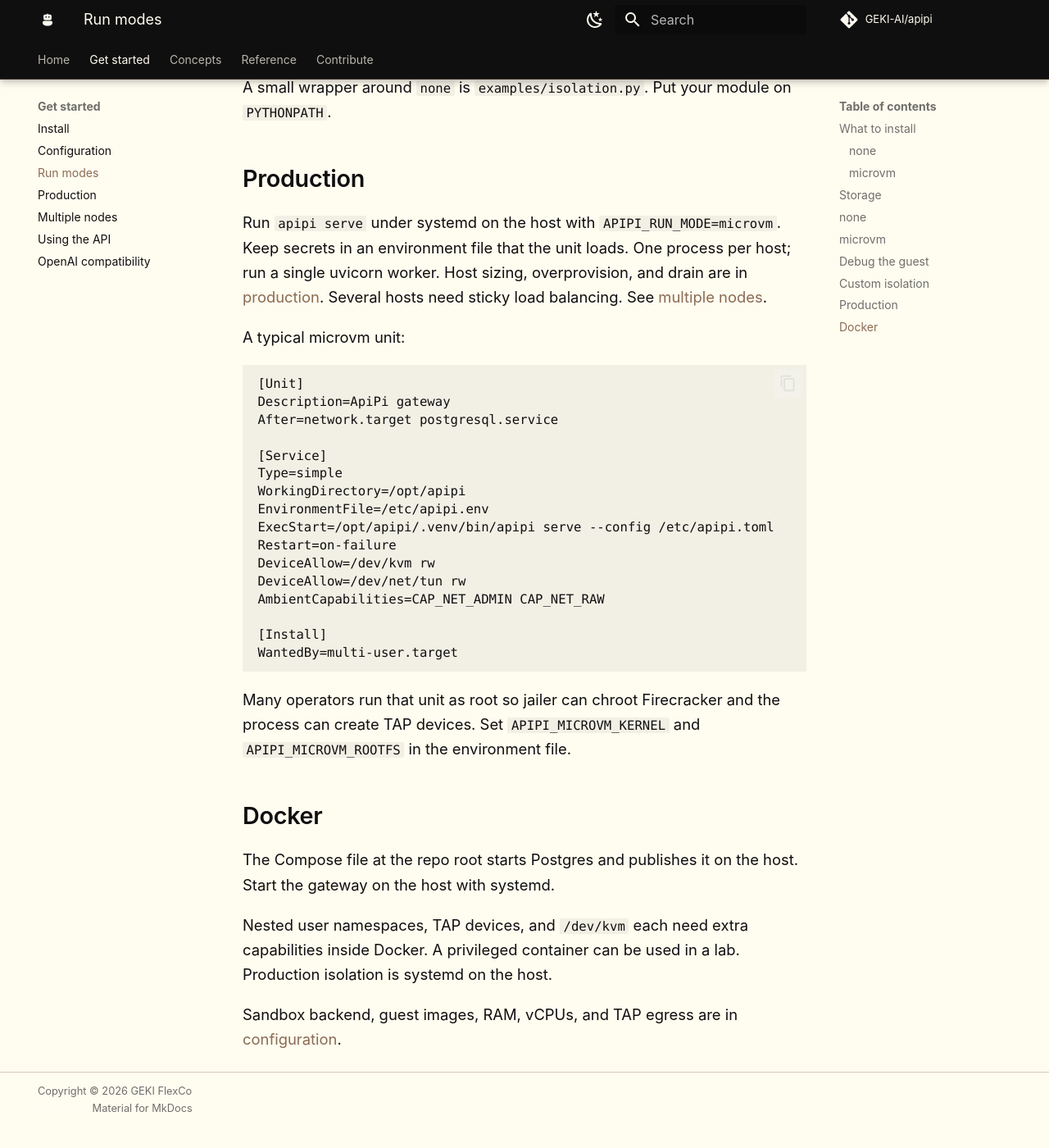
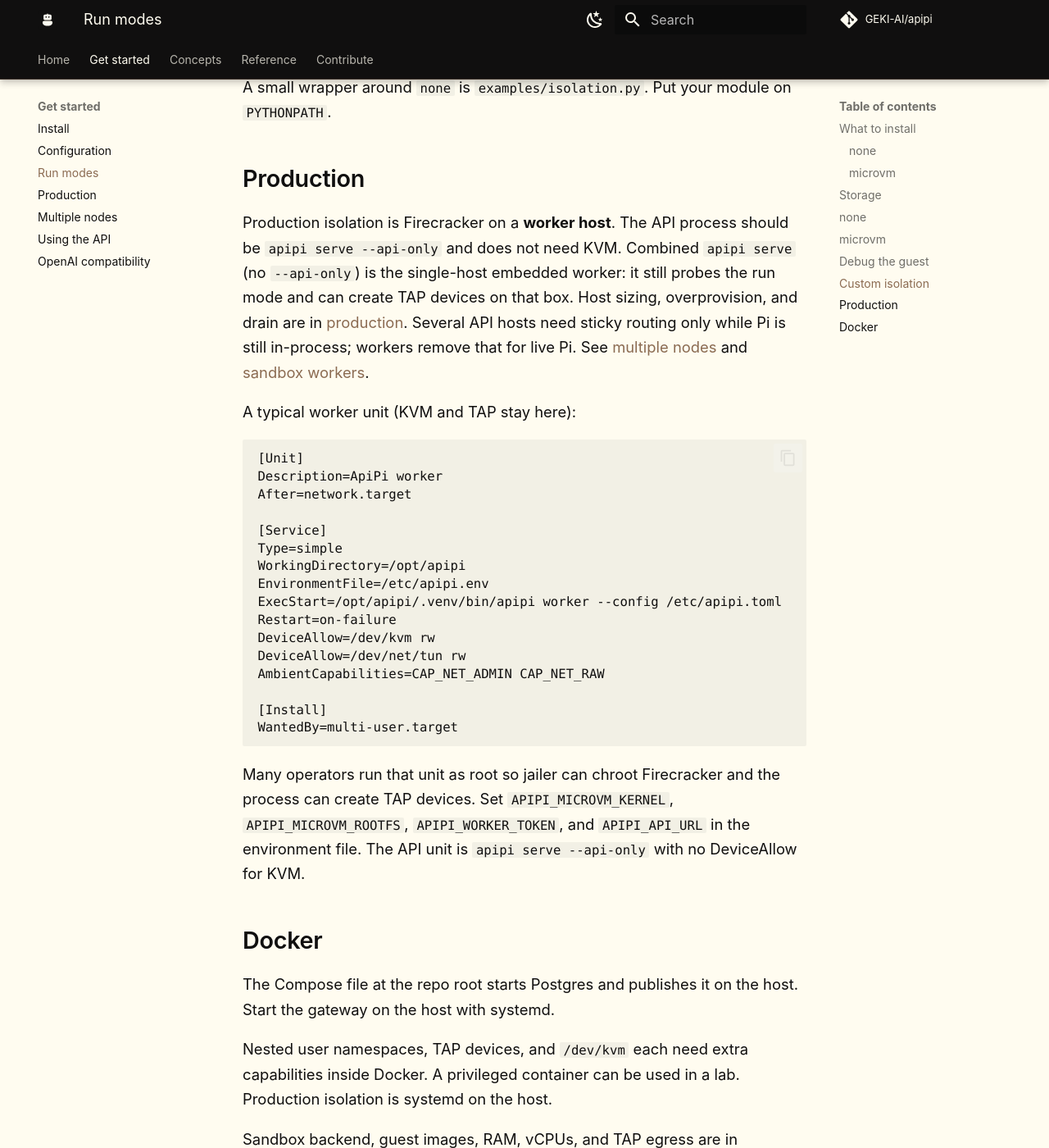
Before and after one commit to GEKI-AI/apipi, an MkDocs documentation site: the page built from docs/run-modes.md, in a window 1280 px wide and 1400 px high, scrolled down 7445 px. Shown: the whole window at 82% size. Built offline with MkDocs 1.6.1 and Material for MkDocs 9.7.7, drawn with Linux system fonts in a browser that asks for light colours; comment, search, counter and statistics services are not loaded; before the commit the page ends 8819 px from its top, so only the background shows below that.

Commit message:
Probe Firecracker on apipi worker, not API-only (#178)
Co-authored-by: mths opencode <mths@datenhof.com>

````diff
--- a/docs/run-modes.md
+++ b/docs/run-modes.md
@@ -261,24 +261,27 @@ module on `PYTHONPATH`.
 
 ## Production
 
-Run `apipi serve` under systemd on the host with
-`APIPI_RUN_MODE=microvm`. Keep secrets in an environment file that the
-unit loads. One process per host; run a single uvicorn worker. Host
-sizing, overprovision, and drain are in [production](production.md).
-Several hosts need sticky load balancing. See [multiple nodes](scale.md).
+Production isolation is Firecracker on a **worker host**. The API
+process should be `apipi serve --api-only` and does not need KVM.
+Combined `apipi serve` (no `--api-only`) is the single-host embedded
+worker: it still probes the run mode and can create TAP devices on
+that box. Host sizing, overprovision, and drain are in
+[production](production.md). Several API hosts need sticky routing
+only while Pi is still in-process; workers remove that for live Pi.
+See [multiple nodes](scale.md) and [sandbox workers](workers.md).
 
-A typical microvm unit:
+A typical worker unit (KVM and TAP stay here):
 
 ```
 [Unit]
-Description=ApiPi gateway
-After=network.target postgresql.service
+Description=ApiPi worker
+After=network.target
 
 [Service]
 Type=simple
 WorkingDirectory=/opt/apipi
 EnvironmentFile=/etc/apipi.env
-ExecStart=/opt/apipi/.venv/bin/apipi serve --config /etc/apipi.toml
+ExecStart=/opt/apipi/.venv/bin/apipi worker --config /etc/apipi.toml
 Restart=on-failure
 DeviceAllow=/dev/kvm rw
 DeviceAllow=/dev/net/tun rw
@@ -289,8 +292,10 @@ WantedBy=multi-user.target
 ```
 
 Many operators run that unit as root so jailer can chroot Firecracker
-and the process can create TAP devices. Set `APIPI_MICROVM_KERNEL` and
-`APIPI_MICROVM_ROOTFS` in the environment file.
+and the process can create TAP devices. Set `APIPI_MICROVM_KERNEL`,
+`APIPI_MICROVM_ROOTFS`, `APIPI_WORKER_TOKEN`, and `APIPI_API_URL` in
+the environment file. The API unit is `apipi serve --api-only` with
+no DeviceAllow for KVM.
 
 ## Docker
 
````
Also changed, not shown: CHANGELOG.md (+3 -0 lines), docs/architecture.md (+10 -7 lines), docs/workers.md (+10 -3 lines), 2 other files.
